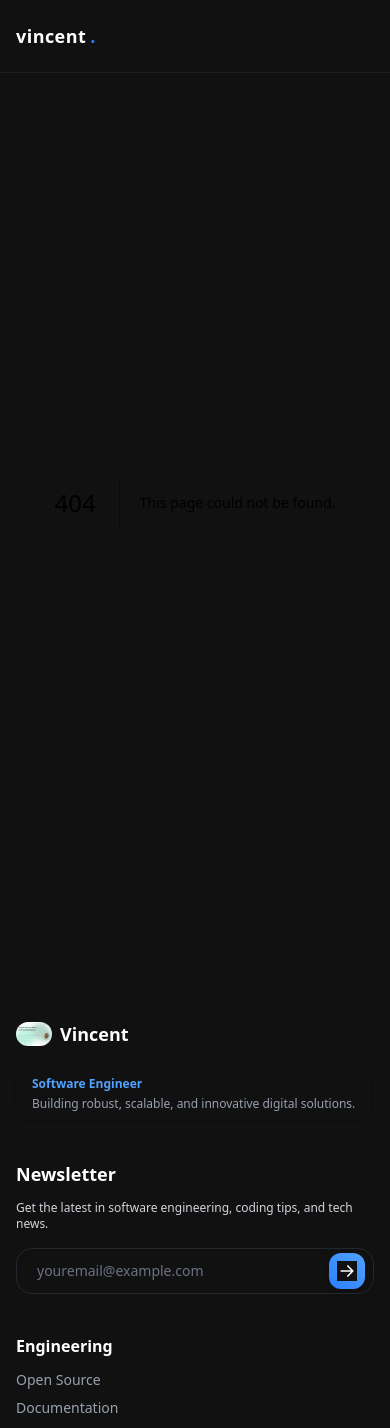
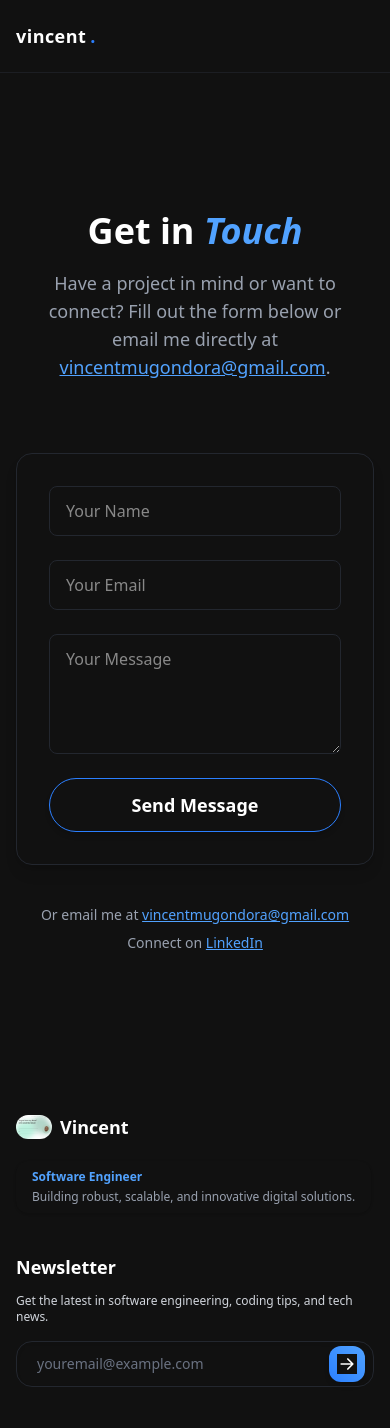
Before and after one commit to VincentMugondora/my_portfolio, a Next.js app: page /contact in a window 390 px wide. Before the commit this address had no page. Shown: the top 1428 px of the page. Built offline with nearby package versions, Linux system fonts and the light colour scheme.

Commit message:
Implement responsive design adjustments across multiple components to enhance mobile usability and improve overall layout consistency.

```diff
--- /dev/null
+++ b/src/pages/contact.tsx
@@ -0,0 +1,96 @@
+import React, { useState } from 'react';
+import Navbar from '@/components/Navbar';
+
+const ContactPage: React.FC = () => {
+  const [form, setForm] = useState({ name: '', email: '', message: '' });
+  const [status, setStatus] = useState<'idle' | 'loading' | 'success' | 'error'>('idle');
+  const [msg, setMsg] = useState('');
+
+  const handleChange = (e: React.ChangeEvent<HTMLInputElement | HTMLTextAreaElement>) => {
+    setForm({ ...form, [e.target.name]: e.target.value });
+  };
+
+  const handleSubmit = async (e: React.FormEvent) => {
+    e.preventDefault();
+    setStatus('loading');
+    setMsg('');
+    try {
+      const res = await fetch('/api/send-email', {
+        method: 'POST',
+        headers: { 'Content-Type': 'application/json' },
+        body: JSON.stringify(form),
+      });
+      const data = await res.json();
+      if (res.ok) {
+        setStatus('success');
+        setMsg('Message sent successfully!');
+        setForm({ name: '', email: '', message: '' });
+      } else {
+        setStatus('error');
+        setMsg(data.message || 'Failed to send message.');
+      }
+    } catch {
+      setStatus('error');
+      setMsg('Failed to send message.');
+    }
+  };
+
+  return (
+    <div className="bg-[#111111] min-h-screen flex flex-col">
+      <Navbar />
+      <section className="flex flex-col items-center justify-center max-w-4xl mx-auto w-full px-6 pt-32 pb-12 text-center">
+        <h1 className="text-4xl md:text-5xl font-extrabold mb-4 leading-tight text-white">
+          Get in <span className="text-blue-400 italic font-bold">Touch</span>
+        </h1>
+        <p className="text-gray-400 mb-6 text-lg max-w-2xl">
+          Have a project in mind or want to connect? Fill out the form below or email me directly at <a href="mailto:vincentmugondora@gmail.com" className="text-blue-400 underline">vincentmugondora@gmail.com</a>.
+        </p>
+      </section>
+      <section className="flex flex-col items-center justify-center w-full px-4 pb-16">
+        <form onSubmit={handleSubmit} className="w-full max-w-xl bg-[#18181b] rounded-2xl shadow-lg p-8 flex flex-col gap-6 border border-[#23272F]">
+          <input
+            type="text"
+            name="name"
+            placeholder="Your Name"
+            value={form.name}
+            onChange={handleChange}
+            className="bg-[#23272F] text-white px-4 py-3 rounded-lg border border-[#23272F] focus:border-blue-500 outline-none text-base"
+            required
+          />
+          <input
+            type="email"
+            name="email"
+            placeholder="Your Email"
+            value={form.email}
+            onChange={handleChange}
+            className="bg-[#23272F] text-white px-4 py-3 rounded-lg border border-[#23272F] focus:border-blue-500 outline-none text-base"
+            required
+          />
+          <textarea
+            name="message"
+            placeholder="Your Message"
+            value={form.message}
+            onChange={handleChange}
+            className="bg-[#23272F] text-white px-4 py-3 rounded-lg border border-[#23272F] focus:border-blue-500 outline-none text-base min-h-[120px]"
+            required
+          />
+          <button
+            type="submit"
+            disabled={status === 'loading'}
+            className="bg-blue-600 hover:bg-blue-700 text-white px-8 py-3 rounded-full font-semibold text-lg shadow-md hover:shadow-lg transition-transform duration-200 transform hover:scale-105 border border-blue-500 disabled:opacity-60"
+          >
+            {status === 'loading' ? 'Sending...' : 'Send Message'}
+          </button>
+          {status === 'success' && <div className="text-green-400 text-sm mt-2">{msg}</div>}
+          {status === 'error' && <div className="text-red-400 text-sm mt-2">{msg}</div>}
+        </form>
+        <div className="mt-10 text-gray-400 text-sm text-center">
+          <div>Or email me at <a href="mailto:vincentmugondora@gmail.com" className="text-blue-400 underline">vincentmugondora@gmail.com</a></div>
+          <div className="mt-2">Connect on <a href="https://www.linkedin.com/in/vincent-mugondora-7b2a922b3" target="_blank" rel="noopener noreferrer" className="text-blue-400 underline">LinkedIn</a></div>
+        </div>
+      </section>
+    </div>
+  );
+};
+
+export default ContactPage;
```
